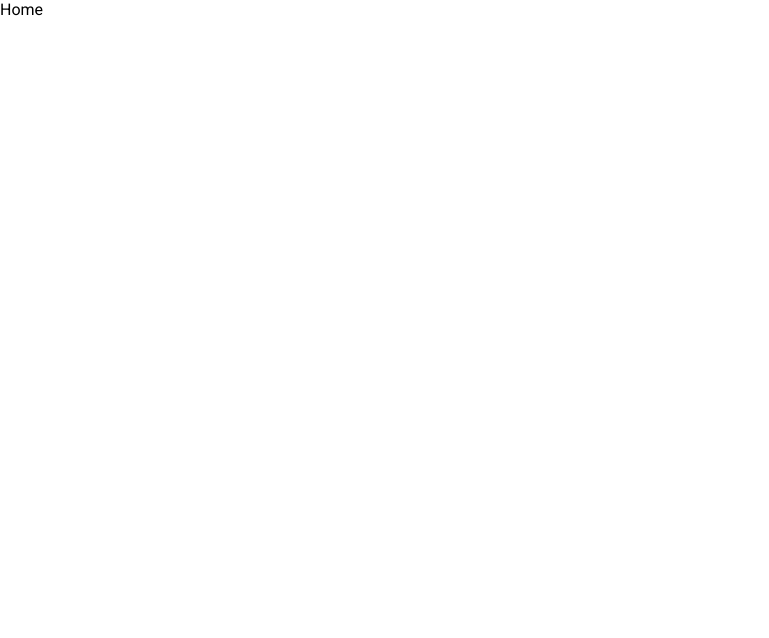
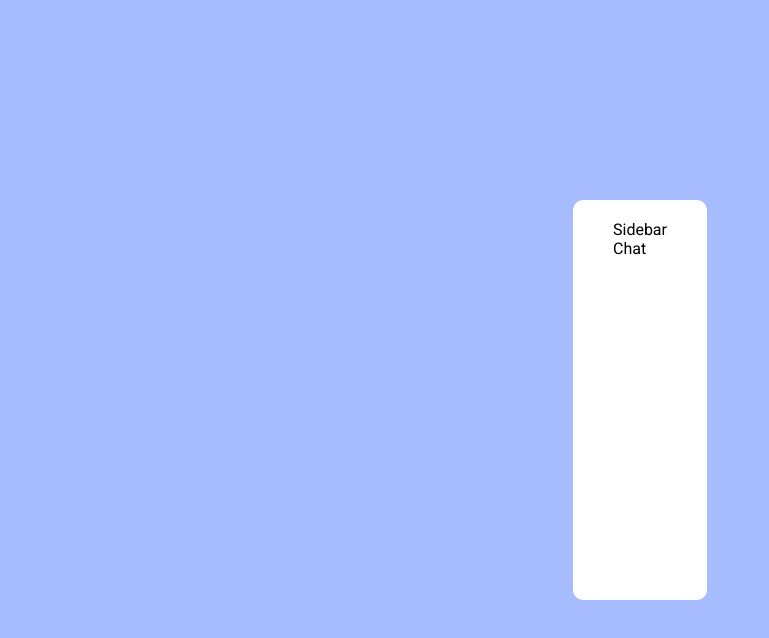
Before and after one commit to MarwanOladele/chat_app, a React (Create React App) app: page / in a window 1280 px wide. Shown: the top 638 px of the page, without its empty margins (0-769 px from the left). Built offline with nearby package versions, Linux system fonts and the light colour scheme.

Commit message:
new  commit

```diff
--- /dev/null
+++ b/src/components/Chat.jsx
@@ -0,0 +1,9 @@
+import React from 'react'
+
+const Chat = () => {
+  return (
+    <div>Chat</div>
+  )
+}
+
+export default Chat
--- /dev/null
+++ b/src/components/Sidebar.jsx
@@ -0,0 +1,9 @@
+import React from 'react'
+
+const Sidebar = () => {
+  return (
+    <div>Sidebar</div>
+  )
+}
+
+export default Sidebar
--- a/src/pages/Home.jsx
+++ b/src/pages/Home.jsx
@@ -1,8 +1,15 @@
 import React from 'react'
+import Chat from '../components/Chat'
+import Sidebar from '../components/Sidebar'
 
 const Home = () => {
   return (
-    <div>Home</div>
+    <div className='home'>
+        <div className="container">
+            <Sidebar/>
+            <Chat/>
+        </div>
+    </div>
   )
 }
 
--- a/src/style.scss
+++ b/src/style.scss
@@ -72,3 +72,17 @@
     }
   }
 }
+
+.home {
+  background-color: #a7bcff;
+  height: 100vh;
+  display: flex;
+  align-items: center;
+  justify-content: center;
+  .container {
+    background-color: #fff;
+    padding: 20px 40px;
+    border-radius: 10px;
+    height: 50vh;
+  }
+}
```
Also changed, not shown: src/components/Chats.jsx (added, +9 -0 lines), src/components/Input.jsx (added, +9 -0 lines), src/components/Messages.jsx (added, +9 -0 lines), src/components/Navbar.jsx (added, +9 -0 lines), src/components/Search.jsx (added, +9 -0 lines).
